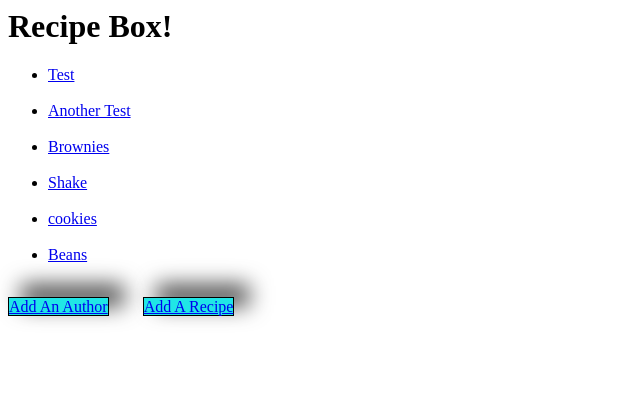
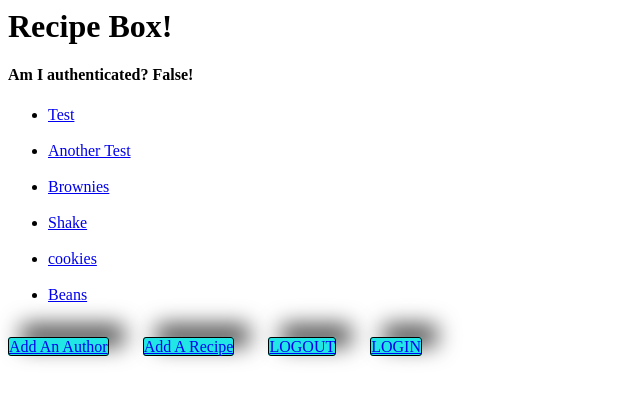
Before and after one commit to chrisescobedo0617/recipeboxV1, a Django app: page / in a window 1280 px wide. Shown: the top 401 px of the page, without its empty margins (0-640 px from the left). Run offline with Django 3.2, Linux system fonts and the light colour scheme; data comes from the database, SQL or seed files in the repository; both versions use the stored data as it was after the commit.

Commit message:
finished recipe box v2

```diff
--- a/homepage/forms.py
+++ b/homepage/forms.py
@@ -6,9 +6,13 @@ class AddRecipeForm(forms.Form):
     description = forms.CharField(widget=forms.Textarea)
     time_required = forms.CharField(max_length=25)
     instructions = forms.CharField(widget=forms.Textarea)
-    author = forms.ModelChoiceField(queryset=Author.objects.all())
+    #author = forms.ModelChoiceField(queryset=Author.objects.all())
 
 class AddAuthorForm(forms.ModelForm):
     class Meta:
         model = Author
         fields = ["name", "bio"]
+
+class LoginForm(forms.Form):
+    username = forms.CharField(max_length=240)
+    password = forms.CharField(widget=forms.PasswordInput)
--- a/homepage/models.py
+++ b/homepage/models.py
@@ -1,10 +1,12 @@
 from django.db import models
+from django.contrib.auth.models import User
 
 # Create your models here.
 
 class Author(models.Model):
     name = models.CharField(max_length=80)
     bio = models.TextField()
+    user = models.OneToOneField(User, on_delete=models.CASCADE)
 
     def __str__(self):
         return self.name
--- a/homepage/views.py
+++ b/homepage/views.py
@@ -1,7 +1,11 @@
 from django.shortcuts import render, HttpResponseRedirect, reverse
+from django.contrib.auth import login, logout, authenticate
+from django.contrib.auth.decorators import login_required
+from django.contrib.admin.views.decorators import staff_member_required
+from django.contrib.auth.models import User
 
 from homepage.models import Author, Recipe
-from homepage.forms import AddRecipeForm, AddAuthorForm
+from homepage.forms import AddRecipeForm, AddAuthorForm, LoginForm
 
 # Create your views here.
 
@@ -18,6 +22,7 @@ def author_detail(request, author_id):
     name = Author.objects.filter(id=author_id).first()
     return render(request, "author_detail.html", {"author_recipes": author_recipes, "author_name": name})
 
+@login_required
 def add_recipe(request):
     if request.method == "POST":
         form = AddRecipeForm(request.POST)
@@ -28,13 +33,14 @@ def add_recipe(request):
                 description=data.get('description'),
                 time_required=data.get('time_required'),
                 instructions=data.get('instructions'),
-                author=data.get('author')
+                author=request.user.author
             )
             return HttpResponseRedirect(reverse("homepage"))
 
     form = AddRecipeForm()
     return render(request, "generic_form.html", {"form": form})
 
+@staff_member_required
 def add_author(request):
     if request.method == "POST":
         form = AddAuthorForm(request.POST)
@@ -43,3 +49,20 @@ def add_author(request):
 
     form = AddAuthorForm()
     return render(request, "generic_form.html", {"form": form})
+
+def login_view(request):
+    if request.method == "POST":
+        form = LoginForm(request.POST)
+        if form.is_valid():
+            data = form.cleaned_data
+            user = authenticate(request, username=data.get("username"), password=data.get("password"))
+            if user:
+                login(request, user)
+                return HttpResponseRedirect(request.GET.get('next', reverse("homepage")))
+
+    form = LoginForm()
+    return render(request, "generic_form.html", {"form": form})
+
+def logout_view(request):
+    logout(request)
+    return HttpResponseRedirect(reverse("homepage"))
--- a/recipebox/settings.py
+++ b/recipebox/settings.py
@@ -119,3 +119,5 @@ USE_TZ = True
 # https://docs.djangoproject.com/en/3.1/howto/static-files/
 
 STATIC_URL = '/static/'
+
+LOGIN_URL = "/login/"
--- a/recipebox/urls.py
+++ b/recipebox/urls.py
@@ -16,13 +16,15 @@ Including another URLconf
 from django.contrib import admin
 from django.urls import path
 
-from homepage.views import index, recipe_detail, author_detail, add_recipe, add_author
+from homepage import views
 
 urlpatterns = [
-    path('', index, name="homepage"),
-    path('recipe/<int:recipe_id>/', recipe_detail),
-    path('author/<int:author_id>/', author_detail),
-    path('addrecipe/', add_recipe, name="newrecipe"),
-    path('addauthor/', add_author, name="newauthor"),
+    path('', views.index, name="homepage"),
+    path('recipe/<int:recipe_id>/', views.recipe_detail),
+    path('author/<int:author_id>/', views.author_detail),
+    path('addrecipe/', views.add_recipe, name="newrecipe"),
+    path('addauthor/', views.add_author, name="newauthor"),
+    path('login/', views.login_view),
+    path('logout/', views.logout_view),
     path('admin/', admin.site.urls),
 ]
--- a/templates/index.html
+++ b/templates/index.html
@@ -1,4 +1,10 @@
 <h1>Recipe Box!</h1>
+
+{% if request.user.is_authenticated %}
+    <h3>Welcome, {{ request.user.author.name }}!</h3>
+{% endif %}
+
+<h4>Am I authenticated? {{ request.user.is_authenticated }}!</h4>
 
 <ul>
     {% for recipe in recipes %}
@@ -16,10 +22,11 @@ box-shadow: 14px -11px 22px 1px rgba(0,0,0,0.75);
 background-color: #20e6e6;
 box-sizing: border-box;
 width: 100%;
-border: solid black 1px;"
+border: solid black 1px;
+border-radius: 3px;"
 href="addauthor/">Add An Author</a>
 
- <span style="padding-right: 30px;"></span>
+<span style="padding-right: 30px;"></span>
 
 <a style="
 -webkit-box-shadow: 14px -11px 22px 1px rgba(0,0,0,0.75);
@@ -28,5 +35,32 @@ box-shadow: 14px -11px 22px 1px rgba(0,0,0,0.75);
 background-color: #20e6e6;
 box-sizing: border-box;
 width: 100%;
-border: solid black 1px;"
+border: solid black 1px;
+border-radius: 3px"
 href="addrecipe/">Add A Recipe</a>
+
+<span style="padding-right: 30px;"></span>
+
+<a style="
+-webkit-box-shadow: 14px -11px 22px 1px rgba(0,0,0,0.75);
+-moz-box-shadow: 14px -11px 22px 1px rgba(0,0,0,0.75);
+box-shadow: 14px -11px 22px 1px rgba(0,0,0,0.75);
+background-color: #20e6e6;
+box-sizing: border-box;
+width: 100%;
+border: solid black 1px;
+border-radius: 3px"
+href="logout/">LOGOUT</a>
+
+<span style="padding-right: 30px;"></span>
+
+<a style="
+-webkit-box-shadow: 14px -11px 22px 1px rgba(0,0,0,0.75);
+-moz-box-shadow: 14px -11px 22px 1px rgba(0,0,0,0.75);
+box-shadow: 14px -11px 22px 1px rgba(0,0,0,0.75);
+background-color: #20e6e6;
+box-sizing: border-box;
+width: 100%;
+border: solid black 1px;
+border-radius: 3px"
+href="login/">LOGIN</a>
```
Also changed, not shown: db.sqlite3, homepage/migrations/0001_initial.py.
